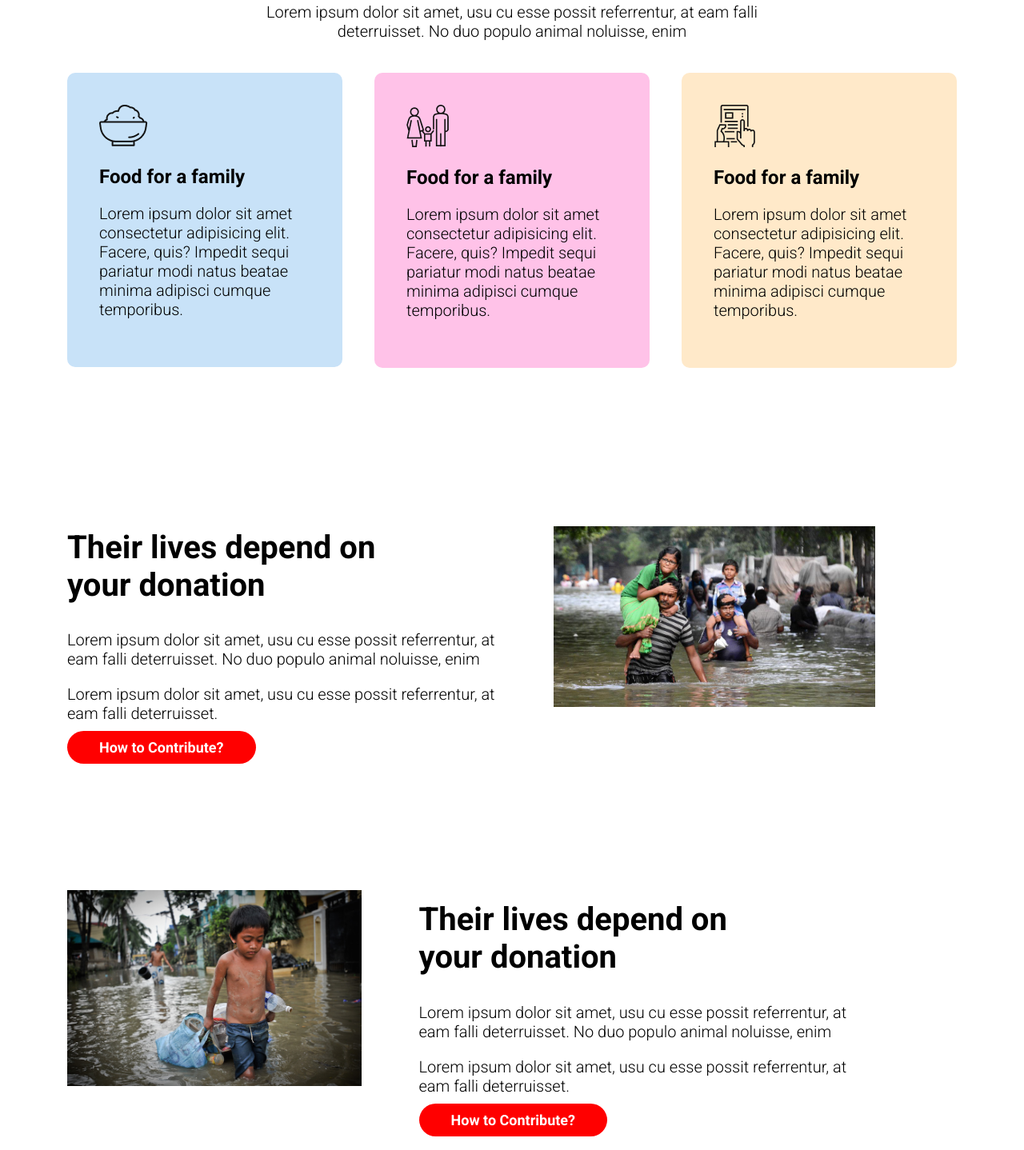
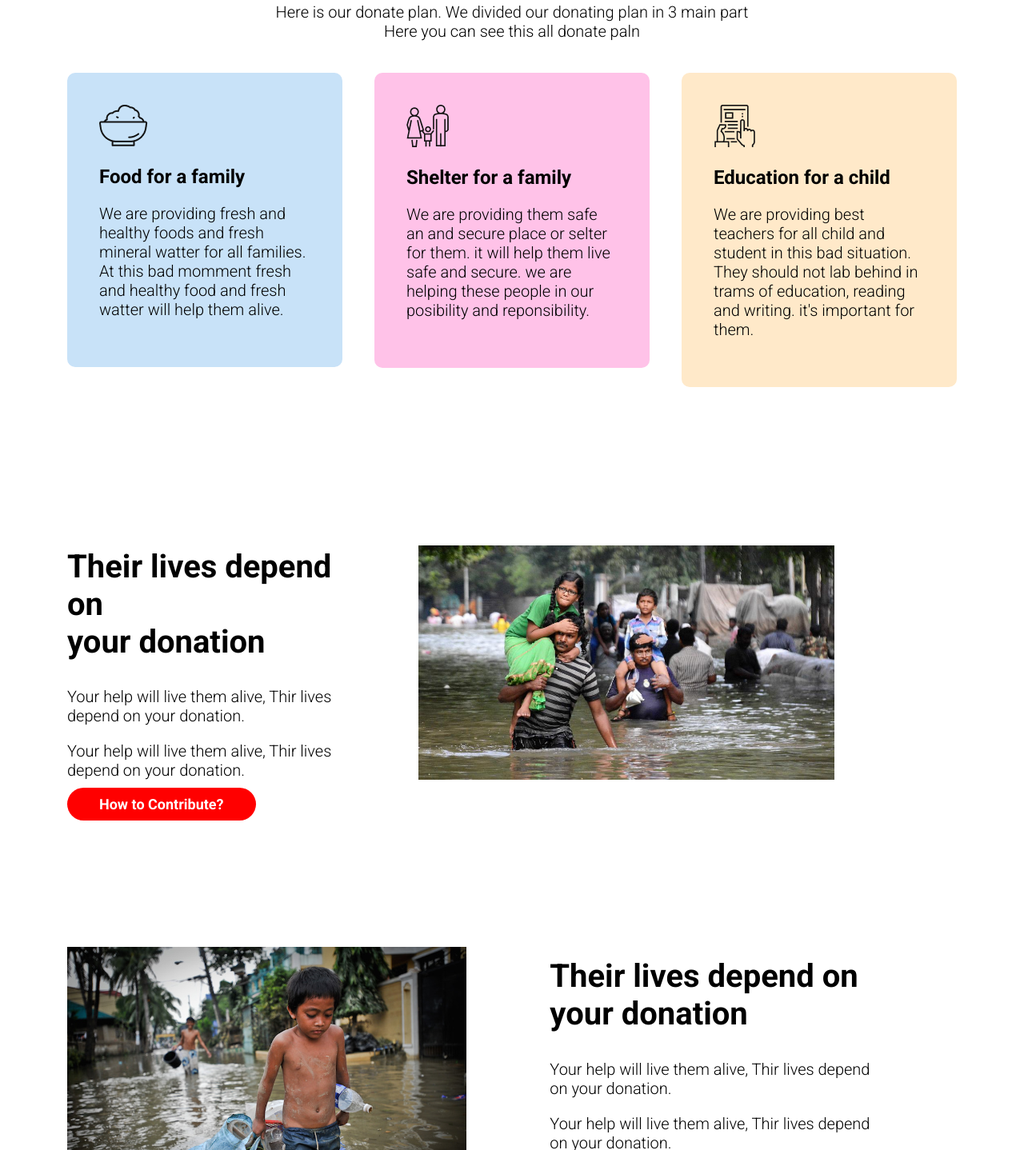
Before and after one commit to shamim-s/donation-website, a plain HTML site: page index.html in a window 1280 px wide. Shown: the part 1362-2800 px from the top of the page at 80% size. Drawn offline with Linux system fonts and the light colour scheme.

Commit message:
<p>Your help will live them alive, Thir lives depend on your donation.</p>

```diff
--- a/index.html
+++ b/index.html
@@ -35,8 +35,8 @@
     <!--------------------------Section two------------------------>
     <section class="section-two">
         <h1 class="donate-today">Donate Today</h1>
-        <p>Lorem ipsum dolor sit amet, usu cu esse possit referrentur, at eam falli <br>
-            deterruisset. No duo populo animal noluisse, enim</p>
+        <p>Please enter your donate amount here. You can donate from 100taka to 5000tak <br>
+            Your little help will make them happy</p>
         <div class="flex-content">
             <div class="flex-content-item">
                 <h1>100tk</h1>
@@ -63,28 +63,28 @@
 
     <section class="section-three">
         <h1 class="donate-plan">Our Donate Plan</h1>
-        <p>Lorem ipsum dolor sit amet, usu cu esse possit referrentur, at eam falli
-            <br> deterruisset. No duo populo animal noluisse, enim
+        <p>Here is our donate plan. We divided our donating plan in 3 main part
+            <br> Here you can see this all donate paln
         </p>
         <div class="sec-three-flex-content">
             <div class="sec-three-content-item-one">
                 <img src="icon/food.png" alt="">
                 <h1>Food for a family</h1>
-                <p>Lorem ipsum dolor sit amet consectetur adipisicing elit. Facere, quis? Impedit sequi pariatur modi
-                    natus beatae minima adipisci cumque temporibus.</p>
+                <p>We are providing fresh and healthy foods and fresh mineral watter for all families.
+                    At this bad momment fresh and healthy food and fresh watter will help them alive.</p>
             </div>
             <div class="sec-three-content-item-two">
                 <img src="icon/shelter.png" alt="">
-                <h1>Food for a family</h1>
-                <p>Lorem ipsum dolor sit amet consectetur adipisicing elit. Facere, quis? Impedit sequi pariatur modi
-                    natus beatae minima adipisci cumque temporibus.</p>
+                <h1>Shelter for a family</h1>
+                <p>We are providing them safe an and secure place or selter for them. it will help them live safe and
+                    secure.
+                    we are helping these people in our posibility and reponsibility.</p>
             </div>
             <div class="sec-three-content-item-three">
                 <img src="icon/Frame-1.png" alt="">
-                <h1>Food for a family</h1>
-                <p>Lorem ipsum dolor sit amet consectetur adipisicing elit. Facere, quis? Impedit sequi pariatur modi
-                    natus beatae minima adipisci
-                    cumque temporibus.</p>
+                <h1>Education for a child</h1>
+                <p>We are providing best teachers for all child and student in this bad situation.
+                    They should not lab behind in trams of education, reading and writing. it's important for them.</p>
             </div>
         </div>
     </section>
@@ -93,12 +93,9 @@
     <section class="section-four">
         <div class="sec-four-text">
             <h1>Their lives depend on <br> your donation</h1>
-            <p>Lorem ipsum dolor sit amet, usu cu esse possit
-                referrentur, at eam falli deterruisset. No duo populo
-                animal noluisse, enim</p>
+            <p>Your help will live them alive, Thir lives depend on your donation.</p>
 
-            <p>Lorem ipsum dolor sit amet, usu cu esse possit
-                referrentur, at eam falli deterruisset.</p>
+            <p>Your help will live them alive, Thir lives depend on your donation.</p>
             <a class="button" href="#">How to Contribute?</a>
         </div>
         <div class="sec-four-img">
@@ -113,12 +110,9 @@
         </div>
         <div class="sec-five-text">
             <h1>Their lives depend on <br> your donation</h1>
-            <p>Lorem ipsum dolor sit amet, usu cu esse possit
-                referrentur, at eam falli deterruisset. No duo populo
-                animal noluisse, enim</p>
+            <p>Your help will live them alive, Thir lives depend on your donation.</p>
 
-            <p>Lorem ipsum dolor sit amet, usu cu esse possit
-                referrentur, at eam falli deterruisset.</p>
+            <p>Your help will live them alive, Thir lives depend on your donation.</p>
             <a class="button" href="#">How to Contribute?</a>
         </div>
     </section>
```
